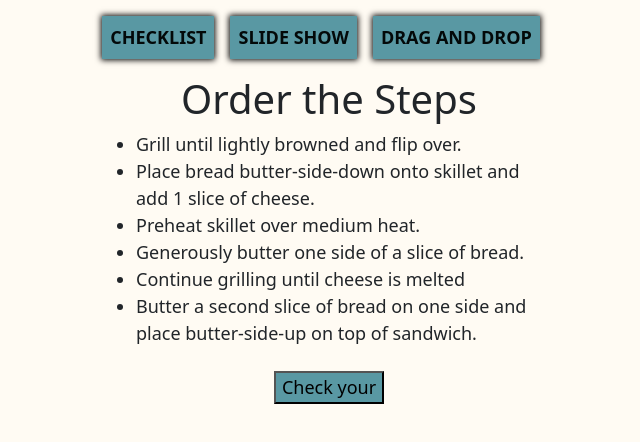
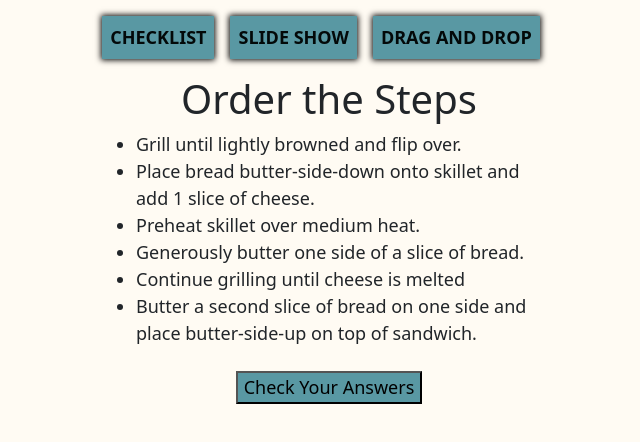
Before and after one commit to chrisvangroll/react-practice, a React (Create React App) app in the folder app/: page /dragDrop in a window 1280 px wide. Shown: the top 442 px of the page, without its empty margins (311-951 px from the left). Built offline with nearby package versions, Linux system fonts and the light colour scheme.

Commit message:
Changed button on drag page

```diff
--- a/app/src/components/DragDrop.jsx
+++ b/app/src/components/DragDrop.jsx
@@ -34,7 +34,7 @@ function DragDrop() {
 
   const [steps, updateSteps] = useState(stepArray);
   const [errors, setErrors] = useState(0);
-  const [btnText, setBtnText] = useState('Check your');
+  const [btnText, setBtnText] = useState('Check Your Answers');
   const [isChecked, setIsChecked] = useState(false)
 
 
```
